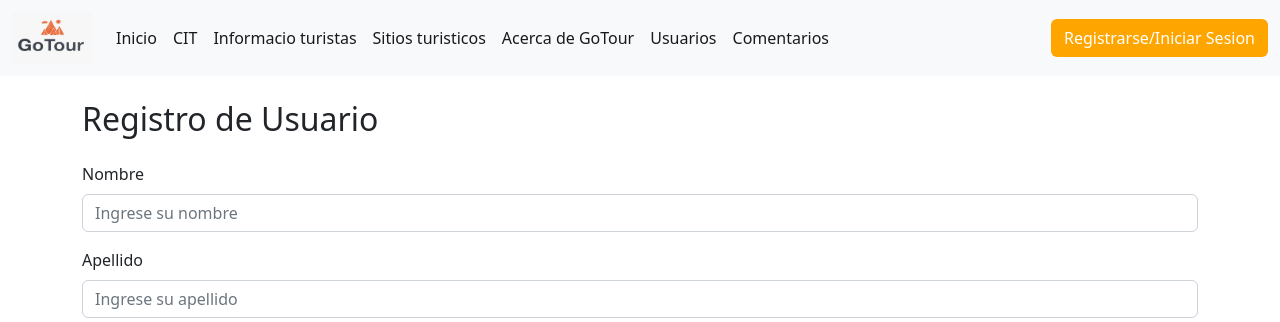
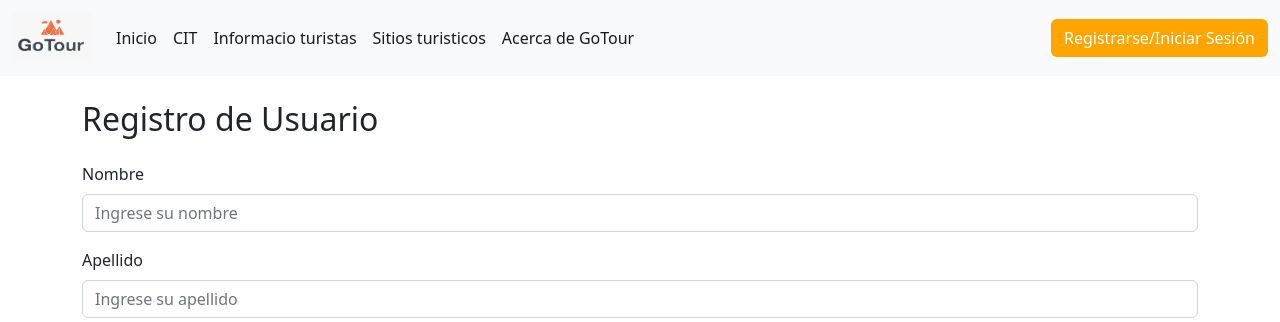
Before and after one commit to rubenledesma10/GoTour, a Flask app: page /api/gotour/register in a window 1280 px wide. Shown: the top 322 px of the page. Run offline with Flask 3, Linux system fonts and the light colour scheme.

Commit message:
acceso a los botones dependiendo el rol (solo realizado con admin)

```diff
--- a/routes/user_route.py
+++ b/routes/user_route.py
@@ -90,7 +90,7 @@ def login_user():
     #aca creamos el token
     access_token = create_access_token(
         identity=str(user.id_user),
-        additional_claims={"role": user.rol.value}
+        additional_claims={"role": user.role.value}
     ) #se genera un jwt firmado con la clave secreta. Identity lo usamos para guardar algo que identifique al usuario (id_user)
 
     return jsonify({
--- a/static/auth.js
+++ b/static/auth.js
@@ -1,5 +1,7 @@
 
 document.addEventListener("DOMContentLoaded", () => {
+
+
     //formulario de registro
     const registerForm = document.getElementById("registerForm");
     if (registerForm) {
@@ -66,7 +68,7 @@ document.addEventListener("DOMContentLoaded", () => {
                 if (res.ok) {
                     alert("Login successful! Welcome.");
                     localStorage.setItem("access_token", result.access_token);
-                    localStorage.setItem("rol", result.rol);
+                    localStorage.setItem("role", result.role);
                     localStorage.setItem("username", result.username);
                     window.location.href = "/";
                 } else {
--- /dev/null
+++ b/static/navbar.js
@@ -0,0 +1,40 @@
+
+const authButton = document.getElementById("authButton"); //accedemos al boton
+const adminLinks = document.querySelectorAll('[data-role="admin"]'); //accedemos al permiso
+
+
+const userRole = localStorage.getItem("role"); //obtenemos el rol del usario
+const username = localStorage.getItem("username"); //obtenemos el username del rol
+
+
+if (userRole && username) { //si tenemos el rol y el username del rol
+    if (userRole == "admin") { //si el usuario es igual a administrador
+        adminLinks.forEach(link => {
+            link.classList.remove("d-none"); // eliminamos el atributo d-none de la botonera para mostrar los botones
+        });
+    }
+
+    authButton.textContent = `Cerrar Sesión (${username})`; //cambiamos el texto a Cerrar sesion
+    authButton.href = "#"; // le decimos que se quede aca hasta que nosotros le indiquemos
+
+
+    authButton.addEventListener("click", (e) => {
+        e.preventDefault();
+        //eliminamos el localstorage y cerramos sesion
+        localStorage.removeItem("access_token");
+        localStorage.removeItem("role");
+        localStorage.removeItem("username");
+
+        //redirigimos a la pagina inicial
+        window.location.href = "/";
+    });
+
+} else {
+
+    adminLinks.forEach(link => {
+        link.classList.add("d-none");
+    });
+
+    authButton.textContent = "Registrarse/Iniciar Sesión";
+
+}
--- a/templates/head.html
+++ b/templates/head.html
@@ -6,4 +6,5 @@
     <title>Go Tour</title>
     <link href="https://cdn.jsdelivr.net/npm/bootstrap@5.2.3/dist/css/bootstrap.min.css"
           rel="stylesheet">
+
 </head>
--- a/templates/partials/navbar.html
+++ b/templates/partials/navbar.html
@@ -15,8 +15,8 @@
                     <a class="nav-link active" href="#">Informacio turistas</a>
                     <a class="nav-link active" href="#">Sitios turisticos</a>
                     <a class="nav-link active" href="#">Acerca de GoTour</a>
-                    <a class="nav-link active" href="#" data-role="admin">Usuarios</a>
-                    <a class="nav-link active" href="#" data-role="admin">Comentarios</a>
+                    <a class="nav-link active d-none" href="#" data-role="admin">Usuarios</a>
+                    <a class="nav-link active d-none" href="#" data-role="admin">Comentarios</a>
 
                 </div>
                 <span class="navbar-text ms-auto">
```
